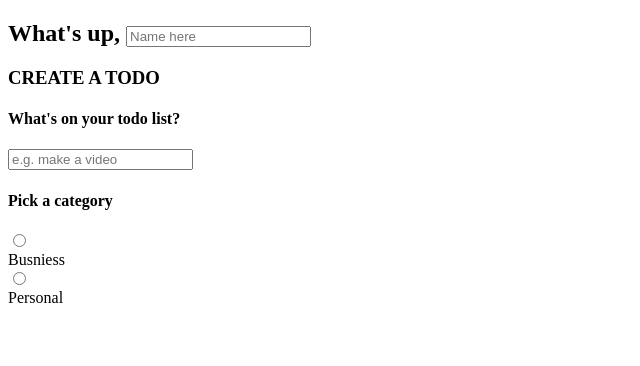
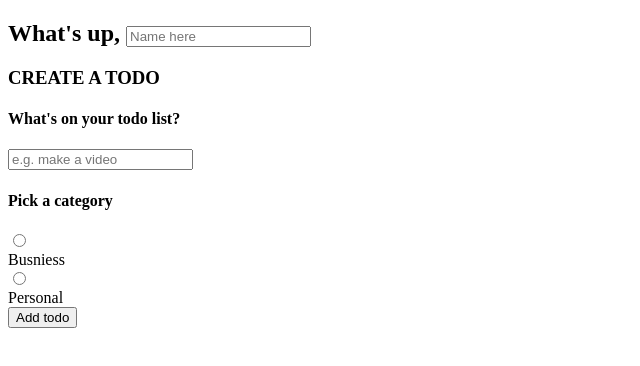
Before and after one commit to Johan-in/to-do-list, a plain HTML site: page index.html in a window 1280 px wide. Shown: the whole page, without its empty margins (0-640 px from the left). Drawn offline with Linux system fonts and the light colour scheme.

Commit message:
add submit "todo"

```diff
--- a/index.html
+++ b/index.html
@@ -57,6 +57,9 @@
           </label>
 
            </div>
+
+           <input type="submit" value="Add todo">
+
         </form>
      </section>
 
```
